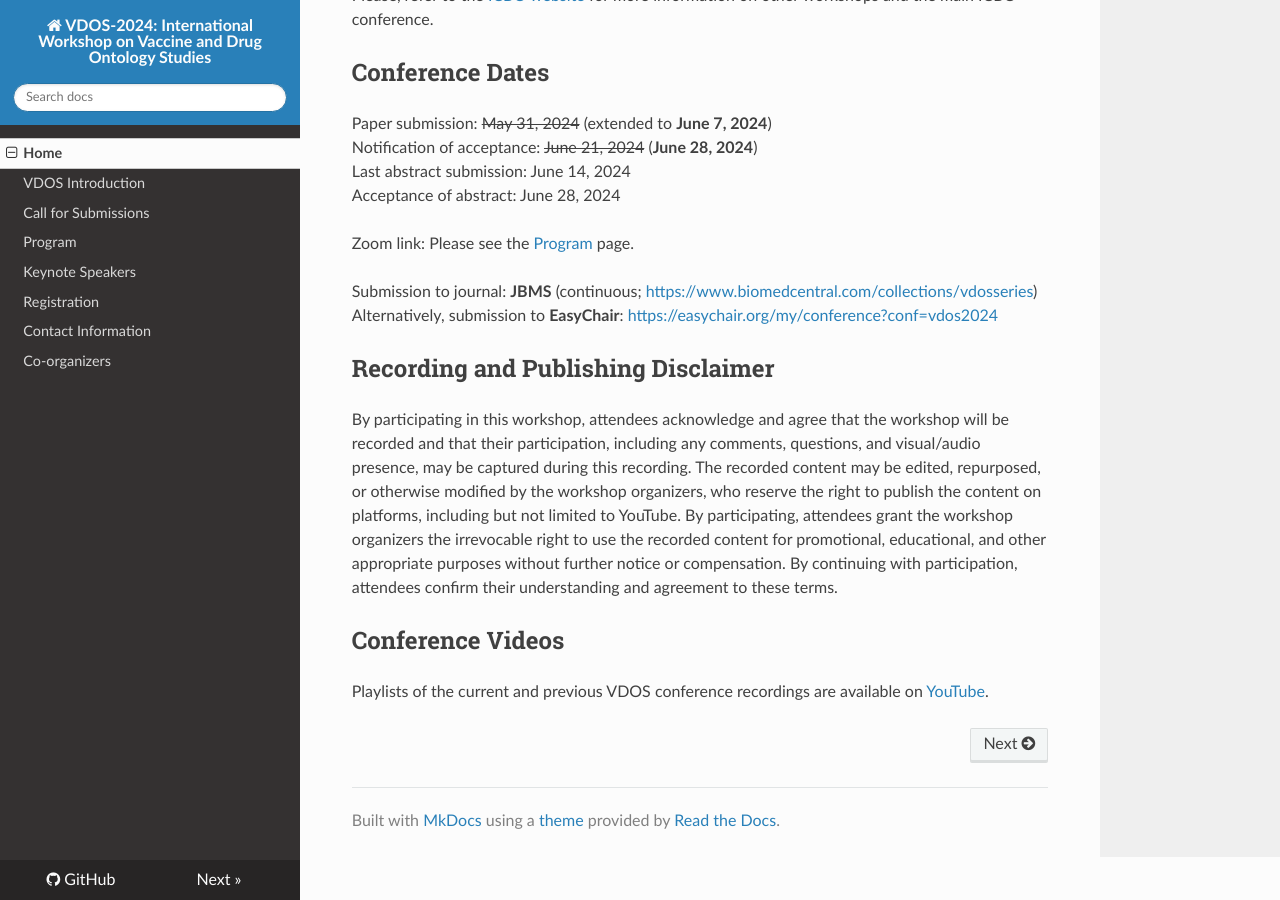
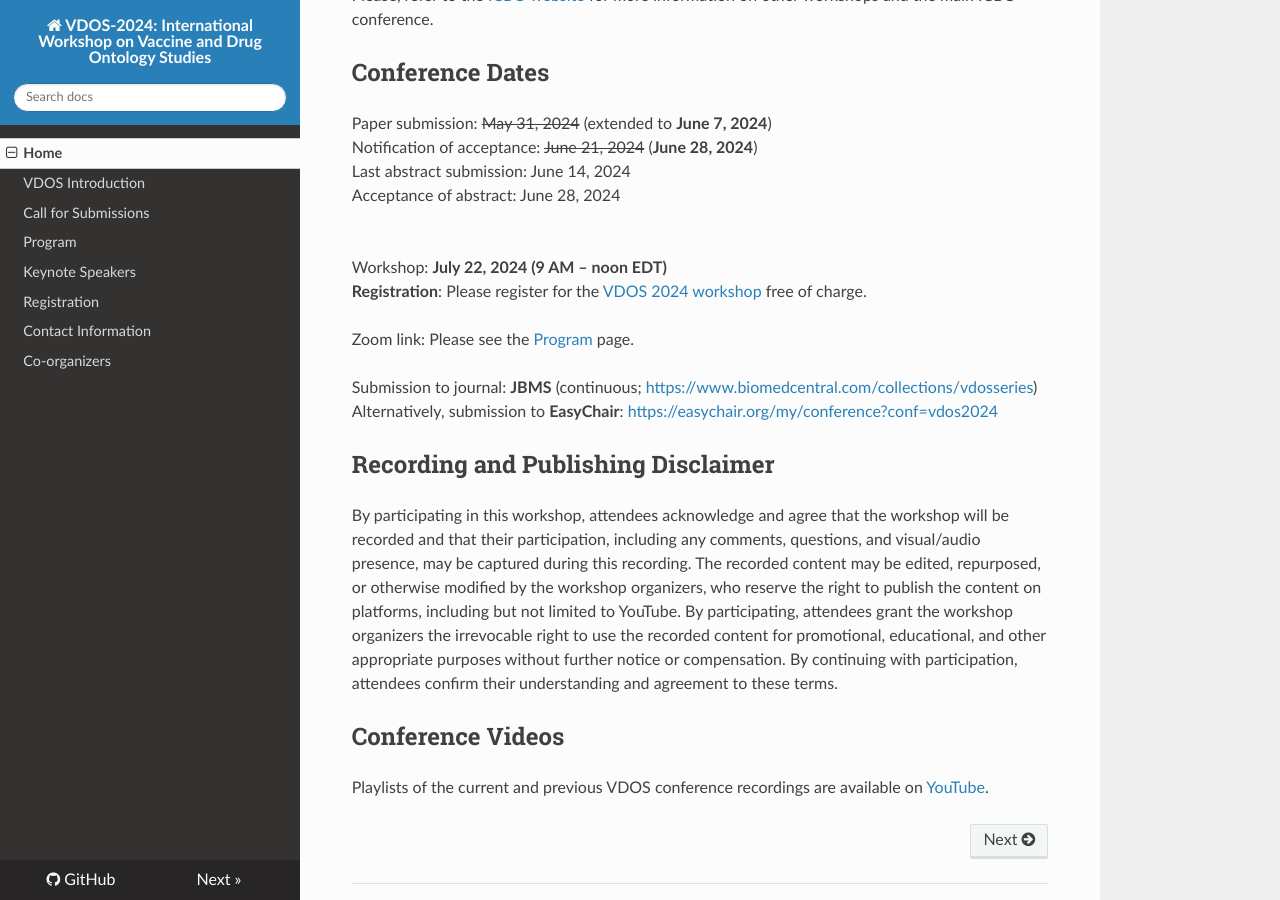
Before and after one commit to vdos-workshop/vdos2024, an MkDocs documentation site: the page built from docs/index.md, in a window 1280 px wide and 900 px high, scrolled down 611 px. Built offline with MkDocs 1.6.1, drawn with Linux system fonts in a browser that asks for light colours; nearby versions of some CDN libraries.

Commit message:
Update index.md

```diff
--- a/docs/index.md
+++ b/docs/index.md
@@ -8,6 +8,9 @@
 Notification of acceptance: <del>June 21, 2024</del> (**June 28, 2024**)<BR>
 Last abstract submission: June 14, 2024<BR>
 Acceptance of abstract: June 28, 2024<BR><BR>
+
+Workshop: **July 22, 2024 (9 AM – noon EDT)**<BR>
+**Registration**: Please register for the [VDOS 2024 workshop](https://docs.google.com/forms/d/e/1FAIpQLScHMkduCa1Z6LVWRk62QZ79W4HpRGqoFmTeiQ9fJodoHTuLDQ/viewform) free of charge.<BR><BR>
 Zoom link: Please see the [Program](./program.md) page.<BR><BR>
 Submission to journal: **JBMS** (continuous; [https://www.biomedcentral.com/collections/vdosseries](https://www.biomedcentral.com/collections/vdosseries))<BR>
 Alternatively, submission to **EasyChair**: [https://easychair.org/my/conference?conf=vdos2024](https://easychair.org/my/conference?conf=vdos2024)<BR>
```
